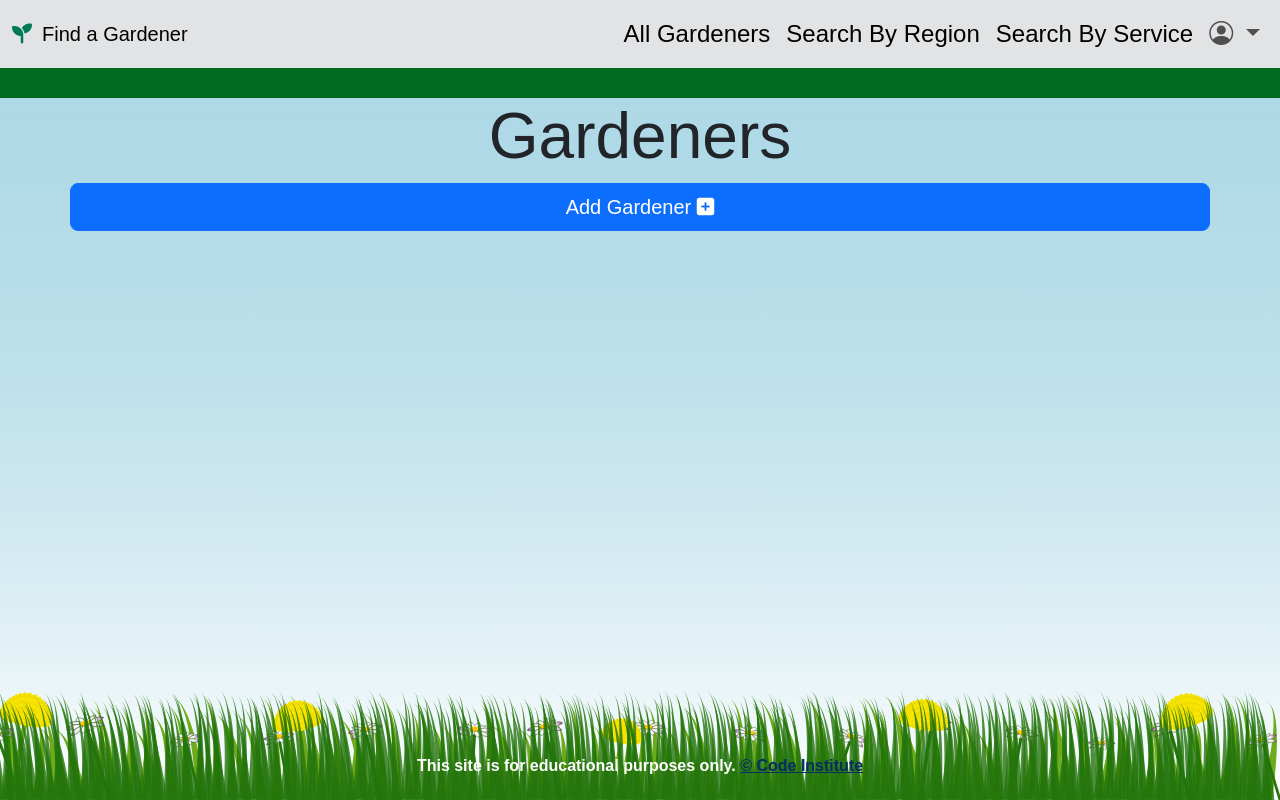
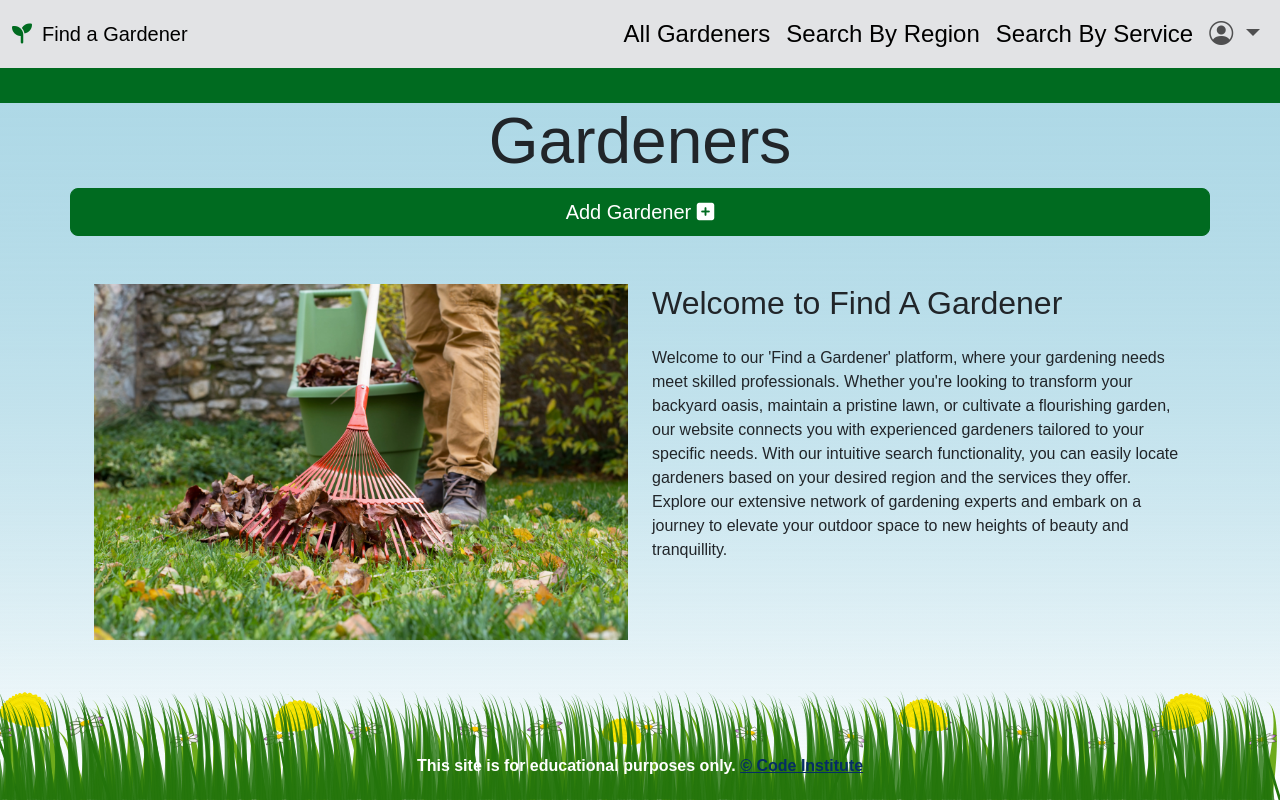
Before and after one commit to paddyw11/find-a-gardener, a Flask app: page /gardeners in a window 1280 px wide. Run offline with Flask 2, Linux system fonts and the light colour scheme; some libraries are stand-ins or nearby versions.

Commit message:
func: added created_by to gardenr model and form, and added imaged for base page

```diff
--- a/findagardener/models.py
+++ b/findagardener/models.py
@@ -39,6 +39,8 @@ class Gardener(db.Model):
         "gardener"), lazy=True)
     services_offered = db.relationship("Service", \
          secondary='gardener_service_association', backref='gardeners')
+    created_by = db.Column(db.Text, db.ForeignKey(
+        "users.username", ondelete="CASCADE"), nullable=False)
 
     def __repr__(self):
         return "#{0} - Gardener: {1} | Region: {2}".format(
--- a/findagardener/routes.py
+++ b/findagardener/routes.py
@@ -12,7 +12,7 @@ db.create_all()
 
 @app.route("/")
 def home():
-    return render_template("gardeners.html")
+    return render_template("base.html")
 
 #register
 
@@ -83,8 +83,8 @@ def profile(username):
         Checks if the user is logged in, retrieves their username
         and displays their profile
         """
-        # gardeners = list(Gardener.query.order_by(Gardener.gardener_name).all())
-        return render_template("profile.html", username=session["user"])
+        gardeners = list(Gardener.query.order_by(Gardener.gardener_name).all())
+        return render_template("profile.html", username=session["user"], gardeners=gardeners)
 
     else:
         return redirect(url_for("login"))
@@ -160,6 +160,7 @@ def add_gardener():
         services_offered = [
             int(service_id) for service_id in \
                  request.form.getlist("services_offered")]
+        created_by = session.get("user")
 
          # Check if gardener with the same name already exists
         existing_gardener = Gardener.query.filter_by(
@@ -178,7 +179,8 @@ def add_gardener():
         gardener = Gardener(
             gardener_name=gardener_name,
             region=region,
-            services_offered=services
+            services_offered=services,
+            created_by=created_by
         )
 
         db.session.add(gardener)
--- a/findagardener/static/css/style.css
+++ b/findagardener/static/css/style.css
@@ -1,3 +1,21 @@
+@import "../node_modules/bootstrap/scss/variables";
+
+
+.btn-primary {
+        color: #fff;
+        background-color: #006b20;
+        border-color: #006b20;
+}
+
+.btn-primary:hover {
+    color: #fff;
+    background-color: #006b20;
+    border-color: #006b20;
+}
+
+
+
+
 body {
     display: flex;
     min-height: 100vh;
@@ -31,7 +49,7 @@ main {
 }
 
 .fa-seedling {
-    color: #007a56;
+    color: #006b20;
     padding-right: 10px;
 }
 
@@ -51,7 +69,7 @@ main {
     content: "";
     width: 0;
     height: 6px;
-    background: hsl(113, 100%, 9%);
+    background: #006b20;
     position: absolute;
     bottom: -8px;
     left: 0;
@@ -117,8 +135,31 @@ button {
 
 #flash-msgs {
     font-family: 'Cabin', sans-serif;
-    font-size: medium;
-    height: 30px;
+    font-size: large;
+    height: 35px;
     margin: 0 auto;
     background-color: #006b20;
+    color: #fff;
 }
+
+.flashes h4 {
+    line-height: 2;
+}
+
+.region-card {
+    width: 13rem;
+    height: 7rem;
+    background-color: #006b20;
+    border: 3px solid #006b20;
+    font-family: 'Varela Round', sans-serif;
+    border-radius: 25px;
+}
+
+.service-card {
+    width: 13rem;
+    height: 7rem;
+    background-color: #006b20;
+    border: 3px solid #006b20;
+    font-family: 'Varela Round', sans-serif;
+    border-radius: 25px;
+}
--- a/findagardener/templates/add_gardener.html
+++ b/findagardener/templates/add_gardener.html
@@ -29,6 +29,7 @@
                 {% endfor %}
             </select>
         </div>
+        <input type="hidden" name="created_by">
          <!--submit_button-->
          <div class=" row mb-3 text-center primary">
             <button type="submit" class="btn btn-lg btn-bs-success-bg-subtle">
--- a/findagardener/templates/base.html
+++ b/findagardener/templates/base.html
@@ -22,7 +22,7 @@
             <span class="navbar-toggler-icon"></span>
           </button>
           <div class="collapse navbar-collapse" id="navbarTogglerDemo01">
-            <a class="navbar-brand" href="{{ url_for('home') }}"> <i class="fa-solid fa-seedling"></i>Find a Gardener</a>
+            <div class="navbar-brand"> <i class="fa-solid fa-seedling"></i>Find a Gardener</div>
             <ul class="navbar-nav ms-auto mb-2 mb-lg-0">
               {% if not session.user %}
                 <li class="nav-item">
@@ -57,7 +57,7 @@
                   <ul class="dropdown-menu dropdown-menu-end">
 
 
-                    {% if not (session.user == 'admin1') %}
+                    {% if session.user and session.user != 'admin1' %}
                       <li><a class="dropdown-item" href="{{ url_for('profile', username=session['user']) }}">Profile</a></li>
                     {% endif %}
 
@@ -95,6 +95,18 @@
     {% block content %}
     {% endblock %}
 
+    <div class="container mt-5">
+      <div class="row">
+        <div class="col-md-6">
+          <img src="/findagardener/static/images/rake.webp" class="img-fluid" alt="Placeholder Image">
+        </div>
+        <div class="col-md-6">
+          <h2 class="mb-4">Welcome to Find A Gardener</h2>
+          <p>Welcome to our 'Find a Gardener' platform, where your gardening needs meet skilled professionals. Whether you're looking to transform your backyard oasis, maintain a pristine lawn, or cultivate a flourishing garden, our website connects you with experienced gardeners tailored to your specific needs. With our intuitive search functionality, you can easily locate gardeners based on your desired region and the services they offer. Explore our extensive network of gardening experts and embark on a journey to elevate your outdoor space to new heights of beauty and tranquillity.</p>
+        </div>
+      </div>
+    </div>
+
   </main>
   <footer class= "footer">
 
--- a/findagardener/templates/gardeners.html
+++ b/findagardener/templates/gardeners.html
@@ -13,6 +13,7 @@
 
   <div class="container text-center card_containter">
       <div class="row">
+
           {% for gardener in gardeners %}
             <div class="col col-sm-8 col-md-3 col-lg-3">
                 <div class="card">
@@ -24,11 +25,12 @@
                               {{ service }}<br>
                           {% endfor %}
                       </p>
+                      {% if session.user == 'admin1' or gardener.created_by == session.user %}
                         <a class="btn btn-primary" href="{{ url_for('edit_gardener', gardener_id=gardener.id) }}" role="button">Edit</a>
                         <button type="button" class="btn btn-danger" data-bs-toggle="modal" data-bs-target="#staticBackdrop-{{ gardener.id }}">
                             Delete
                           </button>
-
+                      {% endif %}
                         <!-- modal-->
                         <div class="modal fade" id="staticBackdrop-{{ gardener.id }}" data-bs-backdrop="static" data-bs-keyboard="false" tabindex="-1" aria-labelledby="staticBackdropLabel" aria-hidden="true">
                             <div class="modal-dialog">
@@ -48,6 +50,7 @@
                 </div>
             </div>
           {% endfor %}
+
       </div>
   </div>
 {% endblock %}
```
Also changed, not shown: README.md, findagardener/static/images/rake.webp (added). Lines whose indentation alone changed are shown as unchanged.
